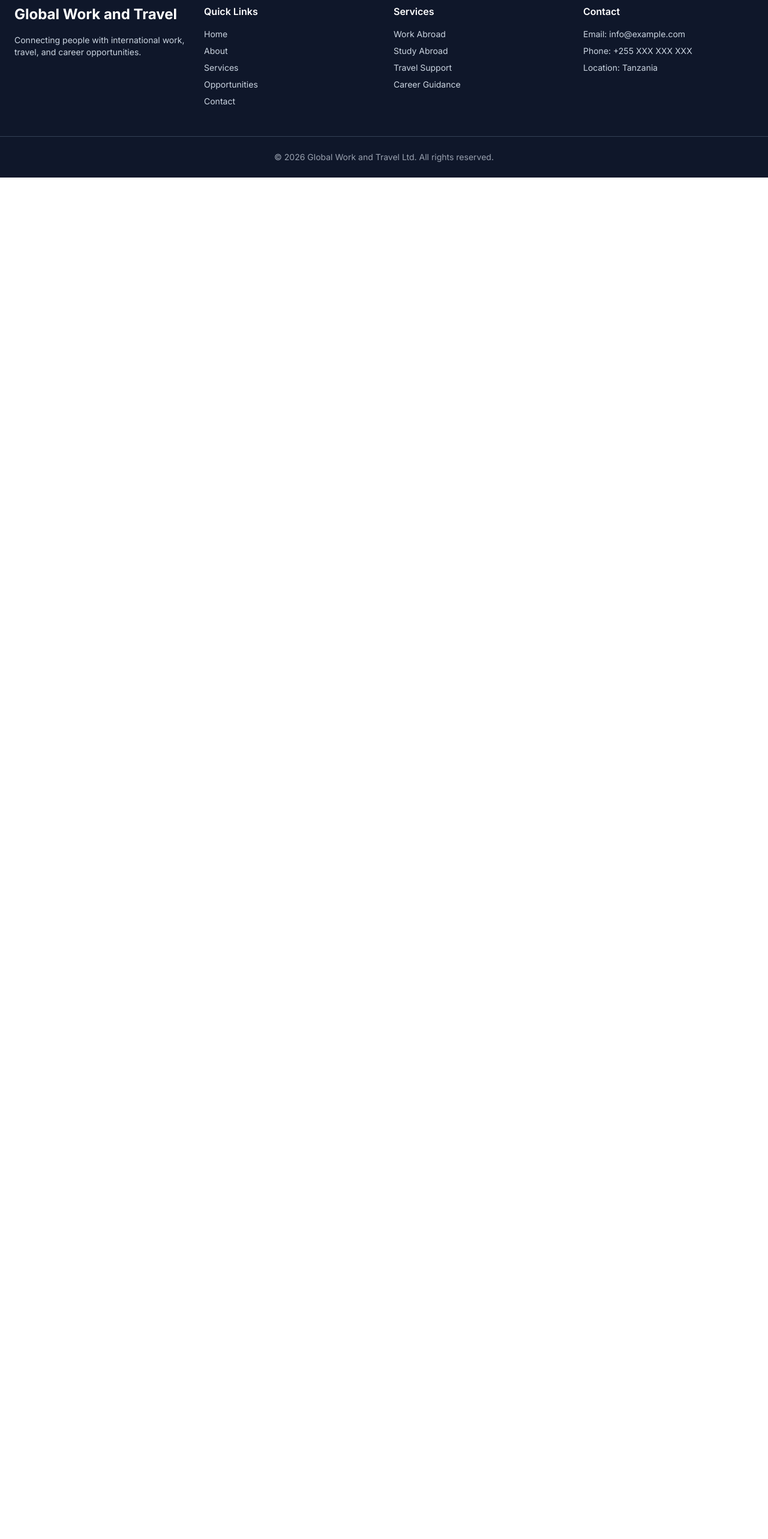
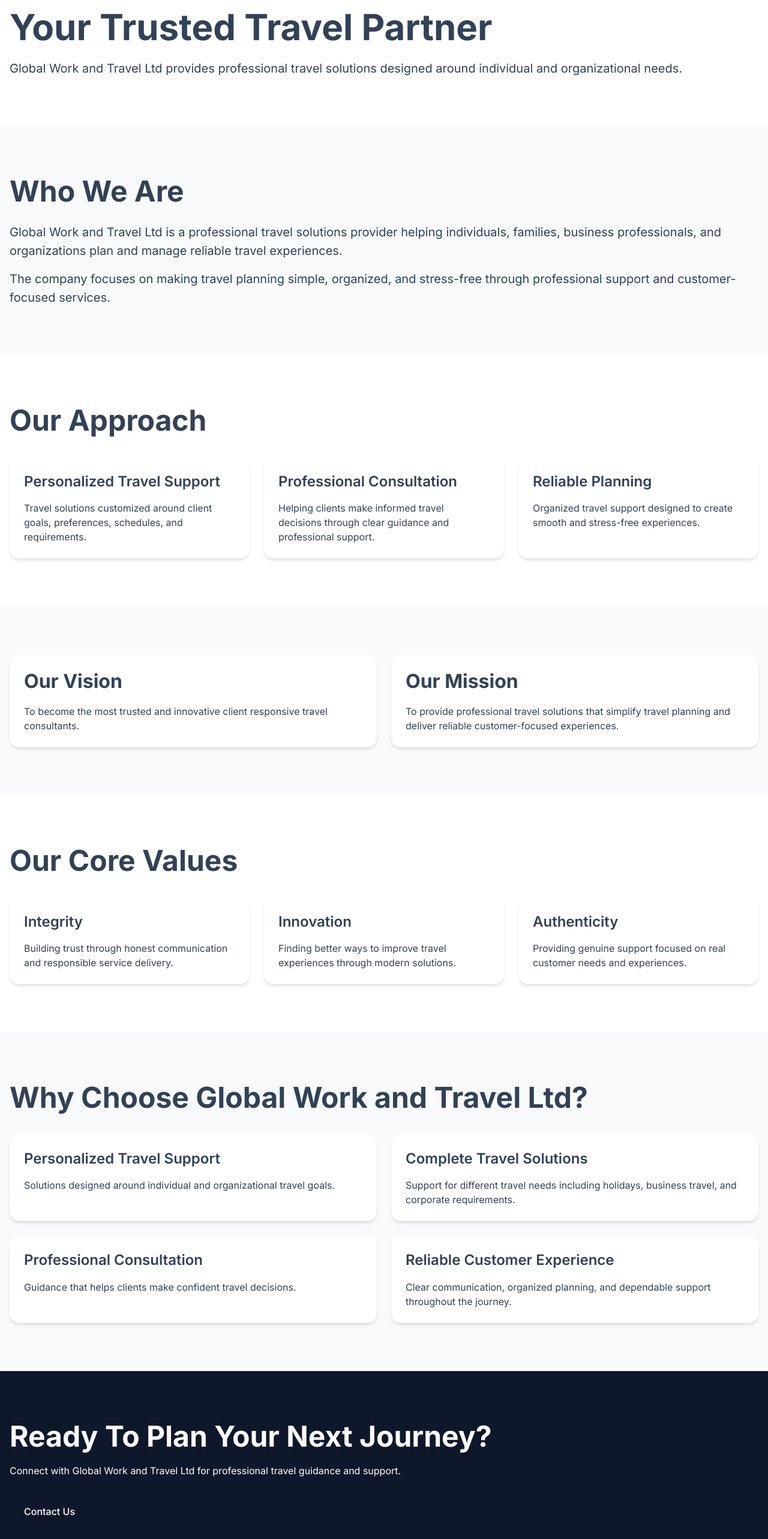
Before and after one commit to ericbalaile/Balaile-Tech-Lab, a React (Vite) app: page /about in a window 1280 px wide. Shown: the part 186-2752 px from the top of the page at 60% size. Before the commit the page ends 800 px from the top, so only its background shows below. Built offline with nearby package versions, Linux system fonts and the light colour scheme.

Commit message:
Create about page content and layout

```diff
--- a/src/pages/About.jsx
+++ b/src/pages/About.jsx
@@ -1,9 +1,200 @@
+import Container from "../components/ui/Container.jsx";
+import Section from "../components/ui/Section.jsx";
+import Button from "../components/ui/Button.jsx";
+import Card from "../components/ui/Card.jsx";
+
 function About() {
+  const approach = [
+    {
+      title: "Personalized Travel Support",
+      description:
+        "Travel solutions customized around client goals, preferences, schedules, and requirements.",
+    },
+    {
+      title: "Professional Consultation",
+      description:
+        "Helping clients make informed travel decisions through clear guidance and professional support.",
+    },
+    {
+      title: "Reliable Planning",
+      description:
+        "Organized travel support designed to create smooth and stress-free experiences.",
+    },
+  ];
+
+  const coreValues = [
+    {
+      title: "Integrity",
+      description:
+        "Building trust through honest communication and responsible service delivery.",
+    },
+    {
+      title: "Innovation",
+      description:
+        "Finding better ways to improve travel experiences through modern solutions.",
+    },
+    {
+      title: "Authenticity",
+      description:
+        "Providing genuine support focused on real customer needs and experiences.",
+    },
+  ];
+
+  const reasons = [
+    {
+      title: "Personalized Travel Support",
+      description:
+        "Solutions designed around individual and organizational travel goals.",
+    },
+    {
+      title: "Complete Travel Solutions",
+      description:
+        "Support for different travel needs including holidays, business travel, and corporate requirements.",
+    },
+    {
+      title: "Professional Consultation",
+      description:
+        "Guidance that helps clients make confident travel decisions.",
+    },
+    {
+      title: "Reliable Customer Experience",
+      description:
+        "Clear communication, organized planning, and dependable support throughout the journey.",
+    },
+  ];
+
   return (
     <main>
-      <h1>About Page</h1>
+      {/* Hero Section */}
+      <Section>
+        <Container>
+          <h1 className="text-4xl font-bold md:text-6xl">
+            Your Trusted Travel Partner
+          </h1>
+
+          <p className="mt-6 text-lg">
+            Global Work and Travel Ltd provides professional travel solutions
+            designed around individual and organizational needs.
+          </p>
+        </Container>
+      </Section>
+
+      {/* Company Overview */}
+      <Section background="light">
+        <Container>
+          <h2 className="text-3xl font-bold">Who We Are</h2>
+
+          <p className="mt-6 text-lg">
+            Global Work and Travel Ltd is a professional travel solutions
+            provider helping individuals, families, business professionals, and
+            organizations plan and manage reliable travel experiences.
+          </p>
+
+          <p className="mt-4 text-lg">
+            The company focuses on making travel planning simple, organized, and
+            stress-free through professional support and customer-focused
+            services.
+          </p>
+        </Container>
+      </Section>
+
+      {/* Our Approach */}
+      <Section>
+        <Container>
+          <h2 className="mb-8 text-3xl font-bold">Our Approach</h2>
+
+          <div className="grid gap-6 md:grid-cols-3">
+            {approach.map((item) => (
+              <Card key={item.title}>
+                <h3 className="text-xl font-semibold">{item.title}</h3>
+
+                <p className="mt-4">{item.description}</p>
+              </Card>
+            ))}
+          </div>
+        </Container>
+      </Section>
+
+      {/* Vision and Mission */}
+      <Section background="light">
+        <Container>
+          <div className="grid gap-6 md:grid-cols-2">
+            <Card>
+              <h2 className="text-2xl font-bold">Our Vision</h2>
+
+              <p className="mt-4">
+                To become the most trusted and innovative client responsive
+                travel consultants.
+              </p>
+            </Card>
+
+            <Card>
+              <h2 className="text-2xl font-bold">Our Mission</h2>
+
+              <p className="mt-4">
+                To provide professional travel solutions that simplify travel
+                planning and deliver reliable customer-focused experiences.
+              </p>
+            </Card>
+          </div>
+        </Container>
+      </Section>
+
+      {/* Core Values */}
+      <Section>
+        <Container>
+          <h2 className="mb-8 text-3xl font-bold">Our Core Values</h2>
+
+          <div className="grid gap-6 md:grid-cols-3">
+            {coreValues.map((value) => (
+              <Card key={value.title}>
+                <h3 className="text-xl font-semibold">{value.title}</h3>
+
+                <p className="mt-4">{value.description}</p>
+              </Card>
+            ))}
+          </div>
+        </Container>
+      </Section>
+
+      {/* Why Choose Us */}
+      <Section background="light">
+        <Container>
+          <h2 className="mb-8 text-3xl font-bold">
+            Why Choose Global Work and Travel Ltd?
+          </h2>
+
+          <div className="grid gap-6 md:grid-cols-2">
+            {reasons.map((reason) => (
+              <Card key={reason.title}>
+                <h3 className="text-xl font-semibold">{reason.title}</h3>
+
+                <p className="mt-4">{reason.description}</p>
+              </Card>
+            ))}
+          </div>
+        </Container>
+      </Section>
+
+      {/* CTA */}
+      <Section background="dark">
+        <Container>
+          <h2 className="text-3xl font-bold">
+            Ready To Plan Your Next Journey?
+          </h2>
+
+          <p className="mt-4">
+            Connect with Global Work and Travel Ltd for professional travel
+            guidance and support.
+          </p>
+
+          <div className="mt-8">
+            <Button variant="primary">Contact Us</Button>
+          </div>
+        </Container>
+      </Section>
     </main>
-  )
+  );
 }
 
-export default About
+export default About;
```
